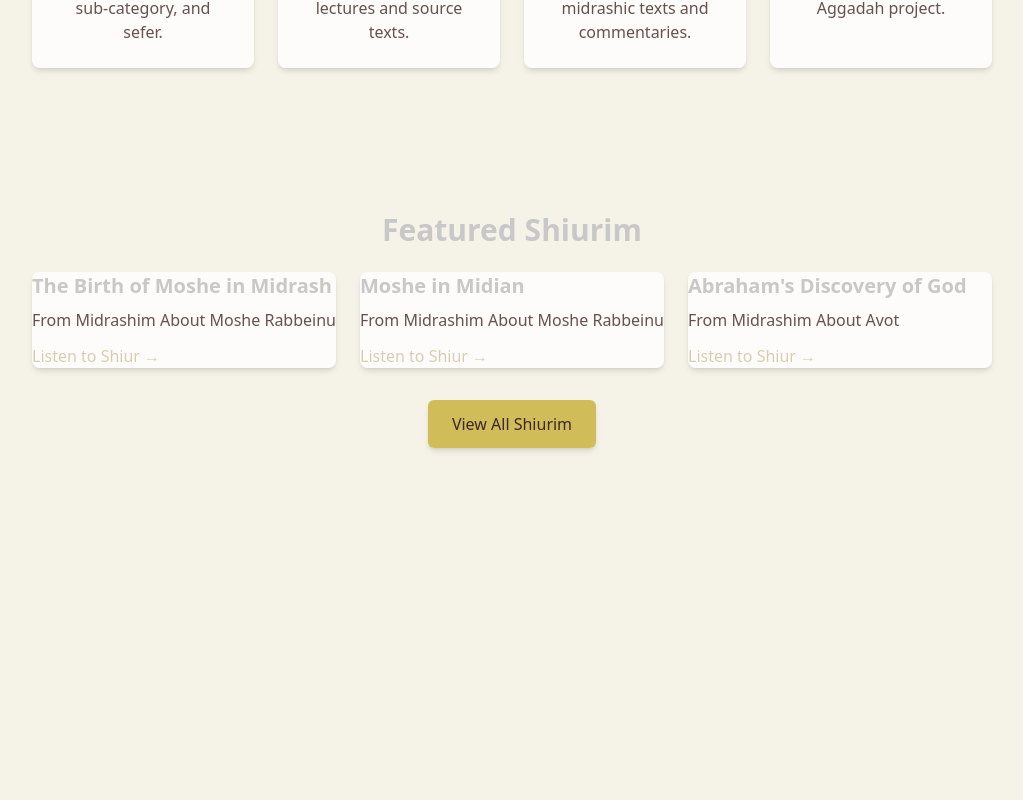
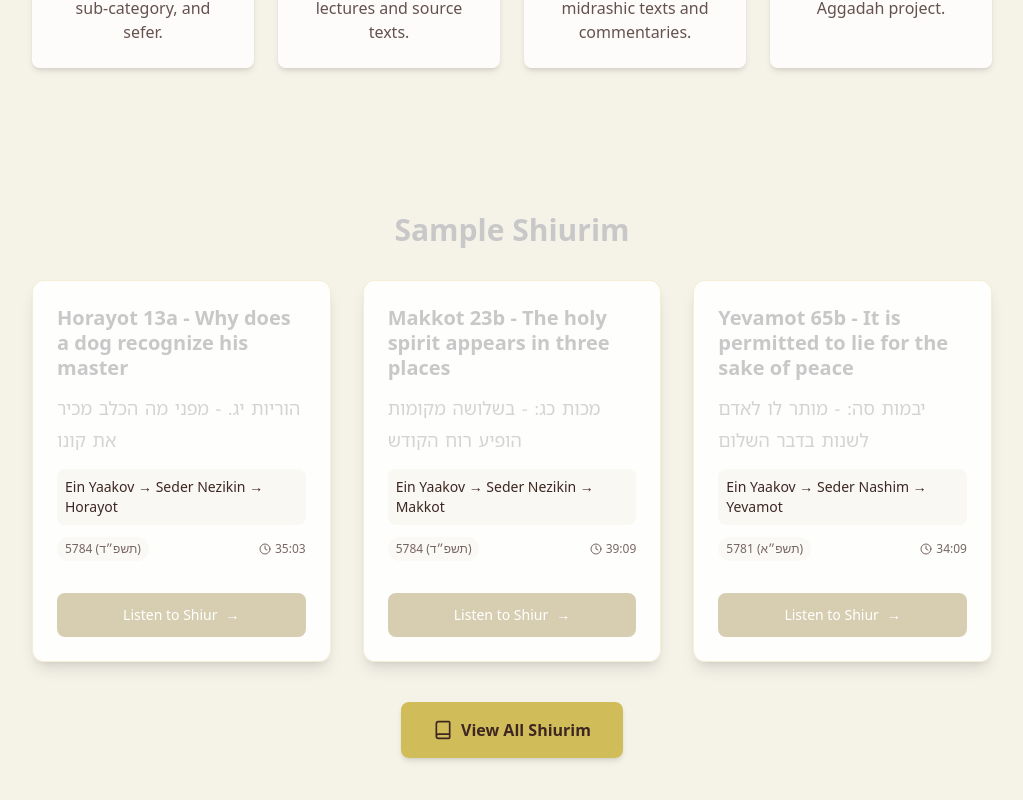
Before and after one commit to ronnahshon/aggadah-shiurim-website, a React (Vite) app: page / in a window 1280 px wide. Shown: the part 924-1724 px from the top of the page, without its empty margins (256-1279 px from the left). Before the commit the page ends 1444 px from the top, so only its background shows below. Built offline with nearby package versions, Linux system fonts and the light colour scheme; a web font is replaced by a local one.

Commit message:
update sample shiurim on homepage

```diff
--- a/src/pages/HomePage.tsx
+++ b/src/pages/HomePage.tsx
@@ -1,8 +1,23 @@
-import React from 'react';
+import React, { useState, useEffect } from 'react';
 import { Link } from 'react-router-dom';
-import { Book, BookOpen, Search, Info } from 'lucide-react';
+import { Book, BookOpen, Search, Info, Clock } from 'lucide-react';
+import { Shiur } from '@/types/shiurim';
+import { formatTitle } from '@/utils/dataUtils';
+import shiurimData from '@/data/shiurim_data.json';
 
 const HomePage: React.FC = () => {
+  const [featuredShiurim, setFeaturedShiurim] = useState<Shiur[]>([]);
+
+  useEffect(() => {
+    // Filter Ein Yaakov shiurim and randomly select 3
+    const allShiurim = shiurimData as unknown as Shiur[];
+    const einYaakovShiurim = allShiurim.filter(shiur => shiur.category === 'ein_yaakov');
+
+    // Randomly select 3 shiurim
+    const shuffled = einYaakovShiurim.sort(() => 0.5 - Math.random());
+    setFeaturedShiurim(shuffled.slice(0, 3));
+  }, []);
+
   return (
     <div className="min-h-screen">
       {/* Hero section */}
@@ -98,41 +113,73 @@ const HomePage: React.FC = () => {
         </div>
       </section>
 
-      {/* Recent shiurim section */}
+      {/* Sample shiurim section */}
       <section className="py-12">
         <div className="content-container">
-          <h2 className="text-2xl md:text-3xl font-semibold mb-6 text-center text-biblical-burgundy">
-            Featured Shiurim
+          <h2 className="text-2xl md:text-3xl font-semibold mb-8 text-center text-biblical-burgundy">
+            Sample Shiurim
           </h2>
-          <div className="grid grid-cols-1 md:grid-cols-2 lg:grid-cols-3 gap-6 mb-8">
-            {/* Add a few featured shiurim from the data */}
-            <div className="shiur-card">
-              <h3 className="text-xl font-semibold mb-2">The Birth of Moshe in Midrash</h3>
-              <p className="text-biblical-brown/80 mb-3">From Midrashim About Moshe Rabbeinu</p>
-              <Link to="/shiur/midrash_moshe_1" className="text-biblical-navy hover:text-biblical-burgundy font-medium">
-                Listen to Shiur &rarr;
-              </Link>
-            </div>
+          <div className="grid grid-cols-1 md:grid-cols-2 lg:grid-cols-3 gap-8 mb-10">
+            {featuredShiurim.map(shiur => (
+              <div key={shiur.id} className="group bg-white/90 rounded-xl shadow-lg hover:shadow-xl transition-all duration-300 p-6 border border-biblical-gold/20 hover:border-biblical-gold/40">
+                <div className="flex flex-col h-full">
+                  {/* Main content area */}
+                  <div className="flex-grow mb-4">
+                    <Link
+                      to={`/shiur/${shiur.id}`}
+                      className="block text-biblical-burgundy hover:text-biblical-burgundy/80 transition-colors duration-200"
+                    >
+                      <h3 className="text-xl font-semibold leading-tight mb-3 group-hover:text-biblical-burgundy/90">
+                        {shiur.english_title}
+                      </h3>
+                    </Link>
 
-            <div className="shiur-card">
-              <h3 className="text-xl font-semibold mb-2">Moshe in Midian</h3>
-              <p className="text-biblical-brown/80 mb-3">From Midrashim About Moshe Rabbeinu</p>
-              <Link to="/shiur/midrash_moshe_2" className="text-biblical-navy hover:text-biblical-burgundy font-medium">
-                Listen to Shiur &rarr;
-              </Link>
-            </div>
+                    {shiur.hebrew_title && (
+                      <p className="text-biblical-burgundy/80 font-hebrew mb-3 text-lg leading-relaxed">
+                        {shiur.hebrew_title}
+                      </p>
+                    )}
 
-            <div className="shiur-card">
-              <h3 className="text-xl font-semibold mb-2">Abraham's Discovery of God</h3>
-              <p className="text-biblical-brown/80 mb-3">From Midrashim About Avot</p>
-              <Link to="/shiur/midrash_avot_1" className="text-biblical-navy hover:text-biblical-burgundy font-medium">
-                Listen to Shiur &rarr;
-              </Link>
-            </div>
+                    {/* Category breadcrumb */}
+                    <div className="mb-3 p-2 bg-parchment/30 rounded-lg">
+                      <p className="text-sm text-biblical-brown font-medium">
+                        {formatTitle(shiur.category)} → {formatTitle(shiur.sub_category)} → {formatTitle(shiur.english_sefer)}
+                      </p>
+                    </div>
+
+                    {/* Metadata */}
+                    <div className="flex items-center justify-between text-xs text-biblical-brown/70 mb-4">
+                      <span className="bg-biblical-navy/10 px-2 py-1 rounded-full">
+                        {shiur.english_year} ({shiur.hebrew_year})
+                      </span>
+                      <div className="flex items-center">
+                        <Clock size={12} className="mr-1" />
+                        <span>{(shiur as any).length || '--:--'}</span>
+                      </div>
+                    </div>
+                  </div>
+
+                  {/* Action button */}
+                  <div className="mt-auto">
+                    <Link
+                      to={`/shiur/${shiur.id}`}
+                      className="inline-flex items-center justify-center w-full px-4 py-3 bg-biblical-navy text-white rounded-lg hover:bg-biblical-navy/90 transition-colors duration-200 font-medium text-sm group-hover:shadow-md"
+                    >
+                      Listen to Shiur
+                      <span className="ml-2 transition-transform duration-200 group-hover:translate-x-1">→</span>
+                    </Link>
+                  </div>
+                </div>
+              </div>
+            ))}
           </div>
 
           <div className="text-center">
-            <Link to="/catalog" className="inline-block px-6 py-3 bg-biblical-gold/80 hover:bg-biblical-gold text-biblical-brown font-medium rounded-md transition-colors shadow-md">
+            <Link
+              to="/catalog"
+              className="inline-flex items-center px-8 py-4 bg-biblical-gold/80 hover:bg-biblical-gold text-biblical-brown font-semibold rounded-lg transition-all duration-200 shadow-md hover:shadow-lg"
+            >
+              <Book className="mr-2" size={20} />
               View All Shiurim
             </Link>
           </div>
```
